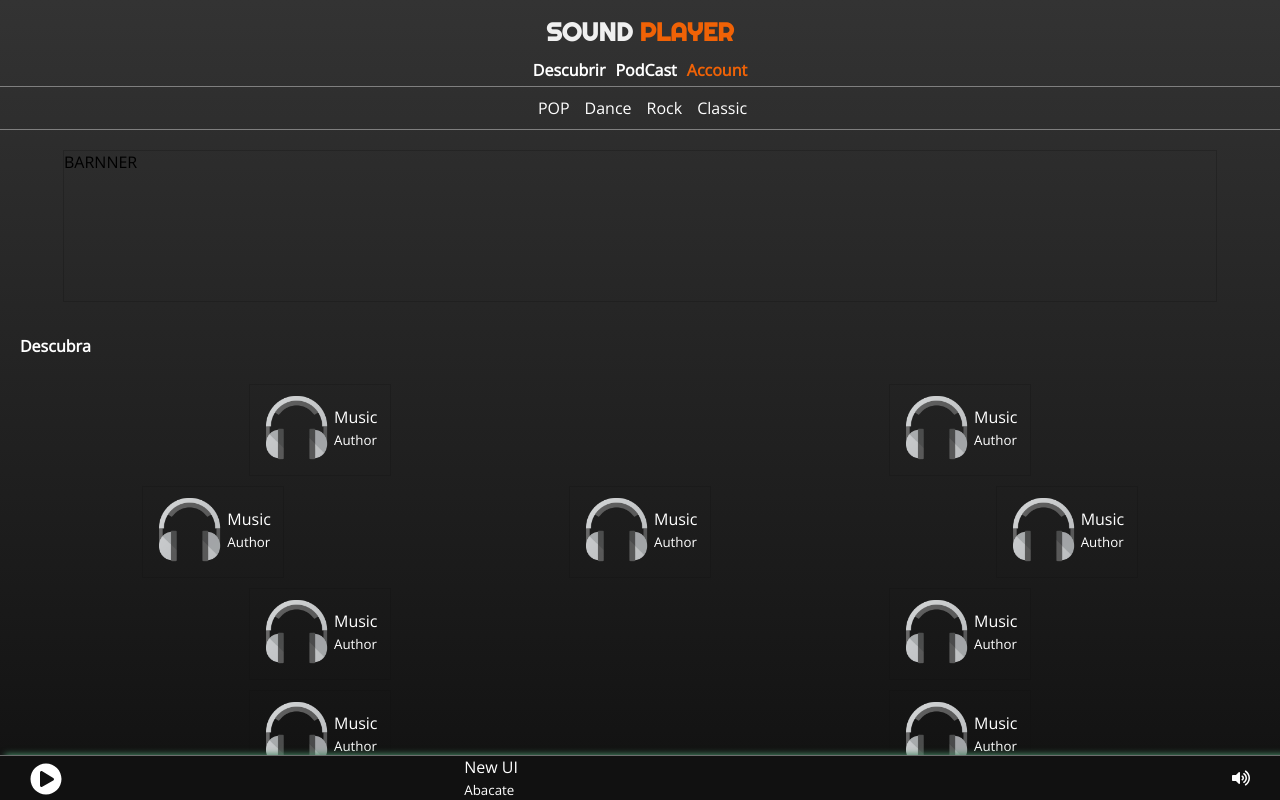
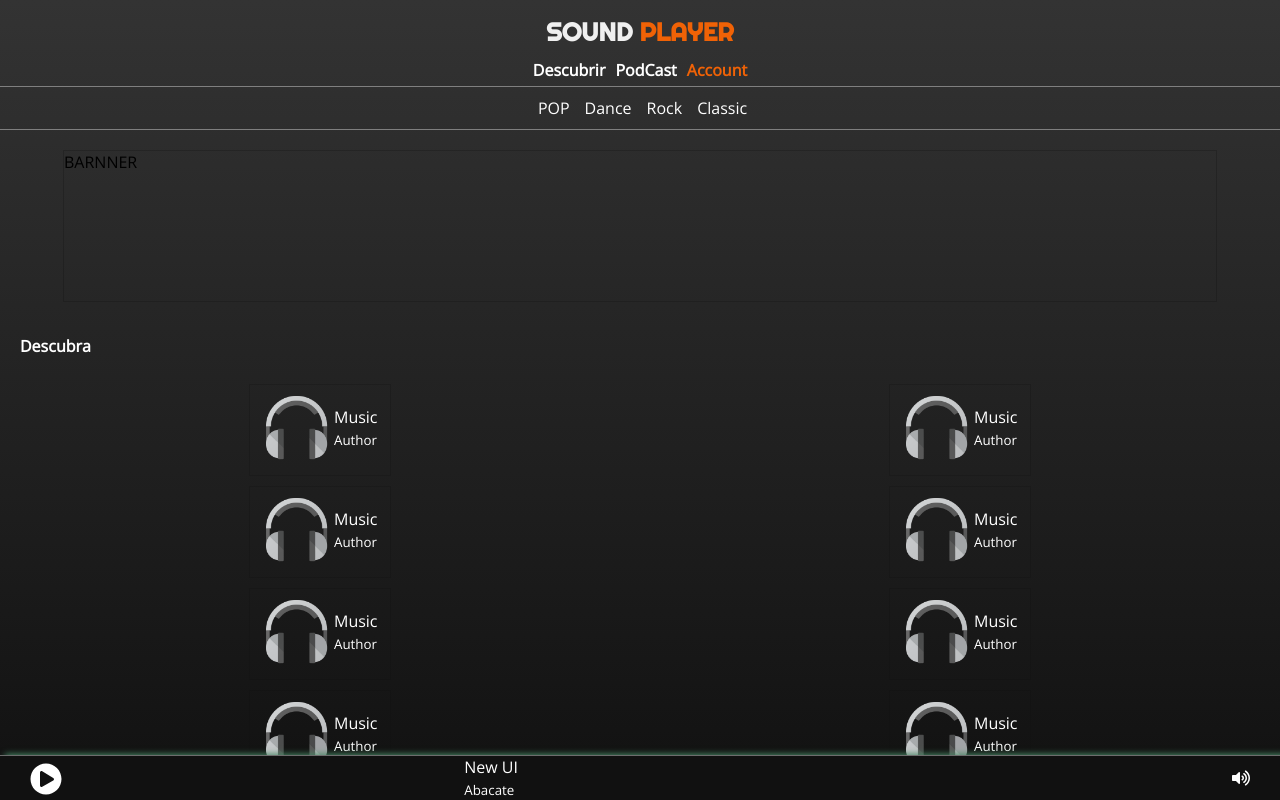
Before and after one commit to acidiney/sound-player, a Vue app: page /#/ in a window 1280 px wide. Built offline with nearby package versions, Linux system fonts and the light colour scheme.

Commit message:
Alterando valor no for

```diff
--- a/src/views/Home.vue
+++ b/src/views/Home.vue
@@ -15,7 +15,7 @@
         <app-card v-for="i in 2" v-bind:key="i"></app-card>
       </div>
       <div class="row">
-        <app-card v-for="i in 3" v-bind:key="i"></app-card>
+        <app-card v-for="i in 2" v-bind:key="i"></app-card>
       </div>
       <div class="row">
         <app-card v-for="i in 2" v-bind:key="i"></app-card>
```
